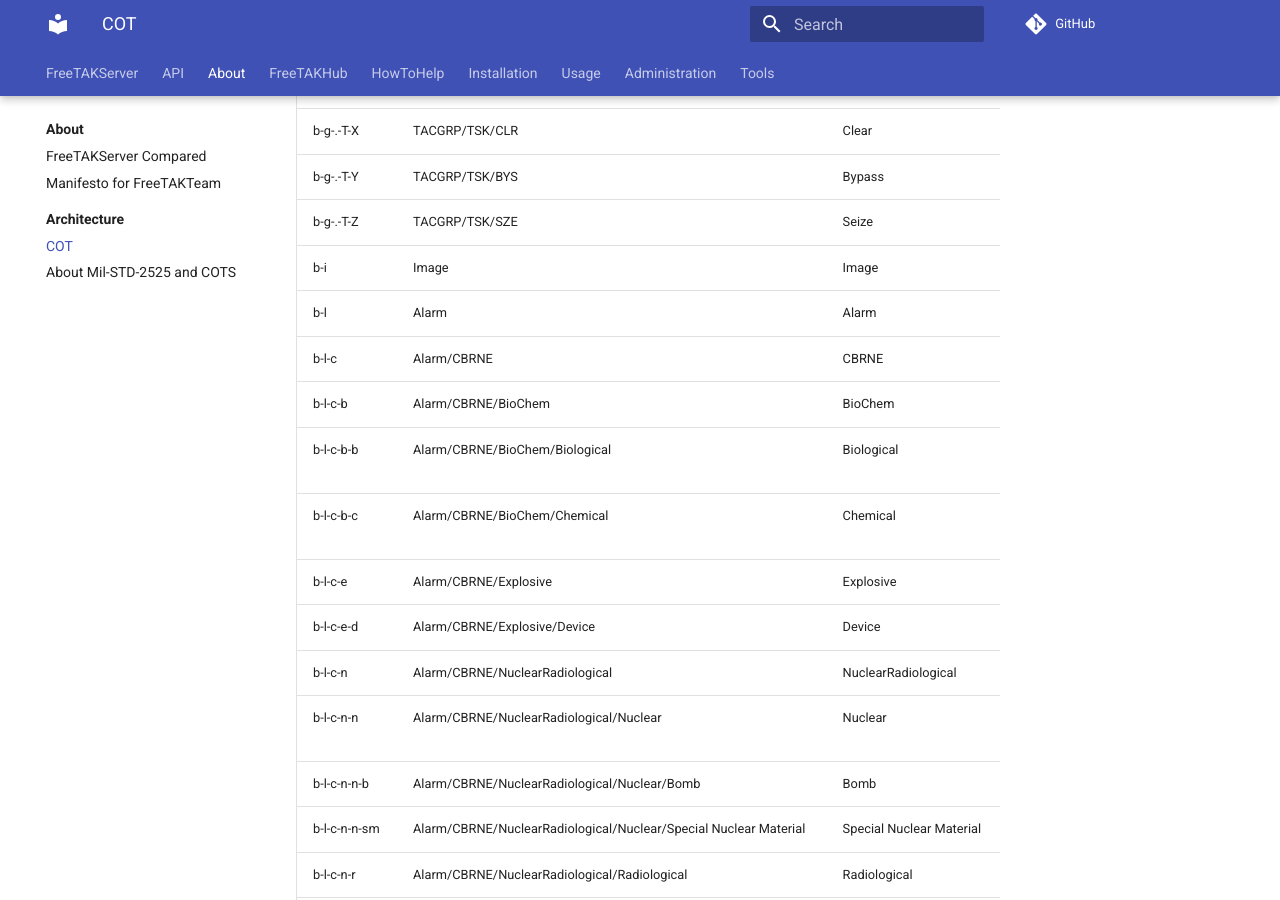
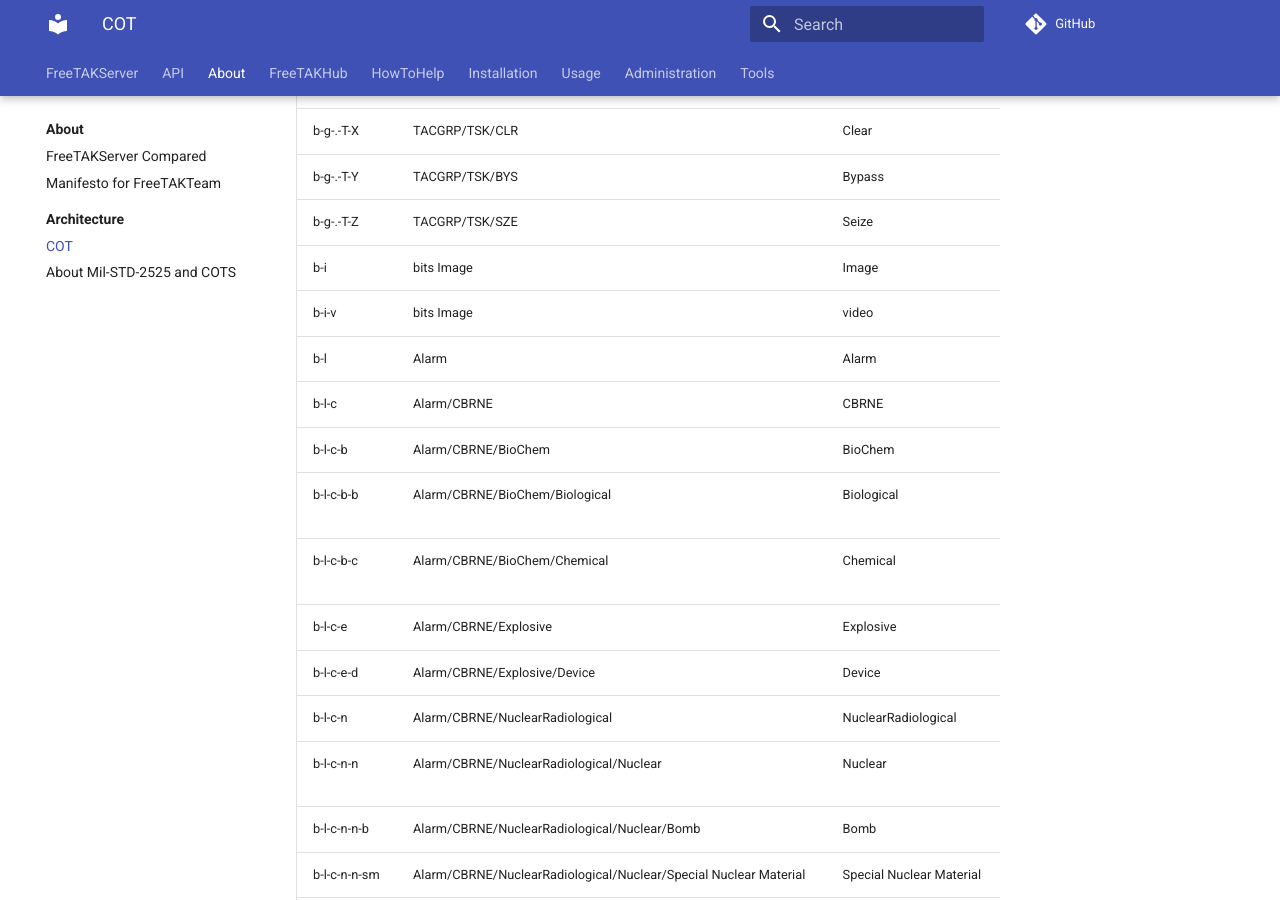
Before and after one commit to FreeTAKTeam/FreeTAKServer-User-Docs, an MkDocs documentation site: the page built from docs/docs/About/architecture/COTTable.md, in a window 1280 px wide and 900 px high, scrolled down 98648 px. Built offline with MkDocs 1.6.1 and Material for MkDocs 9.7.7, drawn with Linux system fonts in a browser that asks for light colours; comment, search, counter and statistics services are not loaded; the version menu is left out.

Commit message:
Update COTTable.md
added  b-i-v

```diff
--- a/docs/docs/About/architecture/COTTable.md
+++ b/docs/docs/About/architecture/COTTable.md
@@ -1600,7 +1600,8 @@ The following table combines Center On Target information found in COTTYpes.XML,
  b-g-.-T-X | TACGRP/TSK/CLR | Clear |  | 1595 | G*T*X-----****X | TACGRP |  |
  b-g-.-T-Y | TACGRP/TSK/BYS | Bypass |  | 1596 | G*T*Y-----****X | TACGRP |  |
  b-g-.-T-Z | TACGRP/TSK/SZE | Seize |  | 1597 | G*T*Z-----****X | TACGRP |  |
- b-i | Image | Image |  | 1598 |  | Image |  |
+ b-i | bits Image | Image |  | 1598 |  | Image |  |
+ b-i-v | bits Image | video |  | 15981 |  |Video |  |
  b-l | Alarm | Alarm |  | 1599 |  | Alarm |  |
  b-l-c | Alarm/CBRNE | CBRNE |  | 1600 |  | Alarm |  |
  b-l-c-b | Alarm/CBRNE/BioChem | BioChem |  | 1601 |  | Alarm |  |
```
